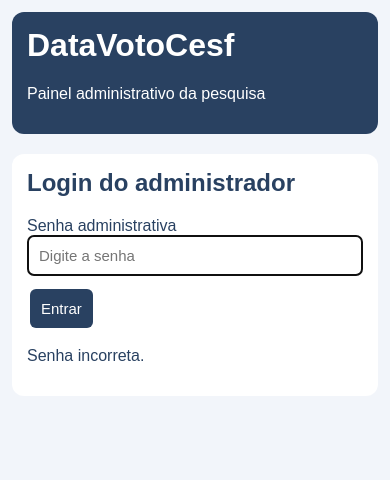
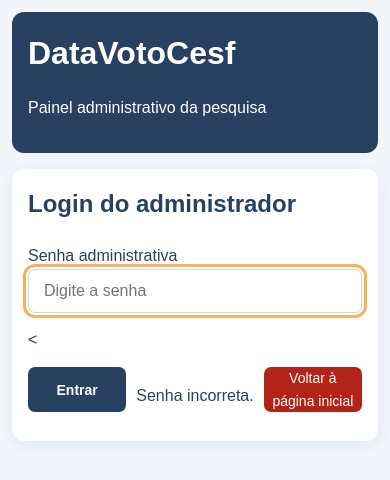
Before and after one commit to Rafael-Ponchek/DataVotoCesf, a plain HTML site: page admin.html in a window 390 px wide. Both pictures are taken after typing "Sample123" into the empty fields and a click on the button "Entrar". Drawn offline with Linux system fonts and the light colour scheme.

Commit message:
Update admin.html

```diff
--- a/admin.html
+++ b/admin.html
@@ -17,37 +17,49 @@
             font-family: Arial, sans-serif;
             background: #f2f5fa;
             color: #294161;
+            line-height: 1.6;
         }
 
         header {
             background: #294161;
             color: white;
-            padding: 22px;
+            padding: 26px;
             border-radius: 12px;
-            margin-bottom: 20px;
+            margin-bottom: 24px;
         }
 
         h1, h2 {
             margin-top: 0;
         }
 
+        header h1 {
+            margin-bottom: 6px;
+        }
+
         .painel {
             background: white;
-            padding: 20px;
+            padding: 26px;
             border-radius: 12px;
-            margin-bottom: 20px;
+            margin-bottom: 24px;
+            box-shadow: 0 4px 16px #173b5d12;
         }
 
         input, button {
-            padding: 11px;
-            font-size: 15px;
-            border-radius: 6px;
+            padding: 12px 15px;
+            font-size: 16px;
+            border-radius: 7px;
         }
 
         input {
             border: 1px solid #ccd5e0;
             width: 100%;
-            margin-bottom: 10px;
+            margin-bottom: 14px;
+        }
+
+        input:focus-visible,
+        button:focus-visible {
+            outline: 3px solid #f8b15e;
+            outline-offset: 2px;
         }
 
         button {
@@ -55,7 +67,8 @@
             cursor: pointer;
             color: white;
             background: #294161;
-            margin: 3px;
+            margin: 5px 5px 5px 0;
+            font-weight: bold;
         }
 
         button:hover {
@@ -75,34 +88,69 @@
             background: #18794e;
         }
 
-        #mensagem {
+        #mensagem,
+        #mensagem-login {
             overflow-wrap: anywhere;
         }
 
+        #total {
+            font-size: 19px;
+            font-weight: bold;
+            margin: 18px 0;
+        }
+
         .tabela-container {
-            overflow-x: auto;
+            width: 100%;
+            max-height: 72vh;
+            overflow: auto;
+            border: 1px solid #d7e0eb;
+            border-radius: 10px;
+            margin-top: 20px;
         }
 
         table {
             width: 100%;
-            border-collapse: collapse;
-            min-width: 1000px;
+            border-collapse: separate;
+            border-spacing: 0;
+            min-width: 1600px;
+            font-size: 16px;
+            line-height: 1.6;
         }
 
         th, td {
-            padding: 12px;
-            border-bottom: 1px solid #ddd;
+            padding: 18px 20px;
+            border-bottom: 1px solid #d7e0eb;
             text-align: left;
             vertical-align: top;
         }
 
         th {
+            position: sticky;
+            top: 0;
+            z-index: 1;
             background: #eaf0f7;
+            color: #294161;
+            font-size: 15px;
+            line-height: 1.5;
+            white-space: normal;
         }
 
         td {
             overflow-wrap: anywhere;
-            max-width: 250px;
+            min-width: 120px;
+            max-width: 300px;
+        }
+
+        tbody tr:nth-child(even) {
+            background: #f7f9fc;
+        }
+
+        tbody tr:hover {
+            background: #edf5ff;
+        }
+
+        td button {
+            white-space: nowrap;
         }
 
         #painel-respostas {
@@ -115,8 +163,67 @@
             }
 
             .painel, header {
-                padding: 15px;
+                padding: 16px;
             }
+
+            header {
+                margin-bottom: 16px;
+            }
+
+            table {
+                min-width: 1450px;
+                font-size: 15px;
+            }
+
+            th, td {
+                padding: 16px;
+            }
+
+            .painel button {
+                margin: 5px 0;
+            }
+        }
+            .botoes-login {
+                display: flex;
+                gap: 10px;
+                width: 100%;
+                margin-top: 15px;
+            }
+
+        .botoes-login button,
+        .botoes-login .botao-voltar {
+            flex: 1;
+            min-width: 0;
+            height: 45px;
+            margin: 0;
+            padding: 12px 5px;
+            border: none;
+            border-radius: 7px;
+            font-size: 14px;
+            cursor: pointer;
+            text-align: center;
+            text-decoration: none;
+            display: flex;
+            align-items: center;
+            justify-content: center;
+        }
+
+        .botao-entrar {
+            background-color: #294161;
+            color: white;
+        }
+
+        .botao-entrar:hover {
+            background-color: #1c3049;
+        }
+
+        .botao-voltar {
+            background-color: #b42318;
+            color: white;
+        }
+
+        .botao-voltar:hover {
+            background-color: #8f1c13;
         }
     </style>
 </head>
@@ -141,8 +248,17 @@
                 required
             >
 
-            <button type="submit">Entrar</button>
-            <p id="mensagem-login" role="status"></p>
+            <<div class="botoes-login">
+                <button type="submit" class="botao-entrar">
+                    Entrar
+                </button>
+                <p id="mensagem-login" role="status"></p>
+
+                <a href="index.html" class="botao-voltar">
+                    Voltar à página inicial
+                </a>
+            </div>
+
         </form>
     </section>
 
@@ -196,7 +312,9 @@
 
                 <tbody id="lista-respostas">
                     <tr>
-                        <td colspan="15">Faça login para carregar as respostas.</td>
+                        <td colspan="15">
+                            Faça login para carregar as respostas.
+                        </td>
                     </tr>
                 </tbody>
             </table>
```
